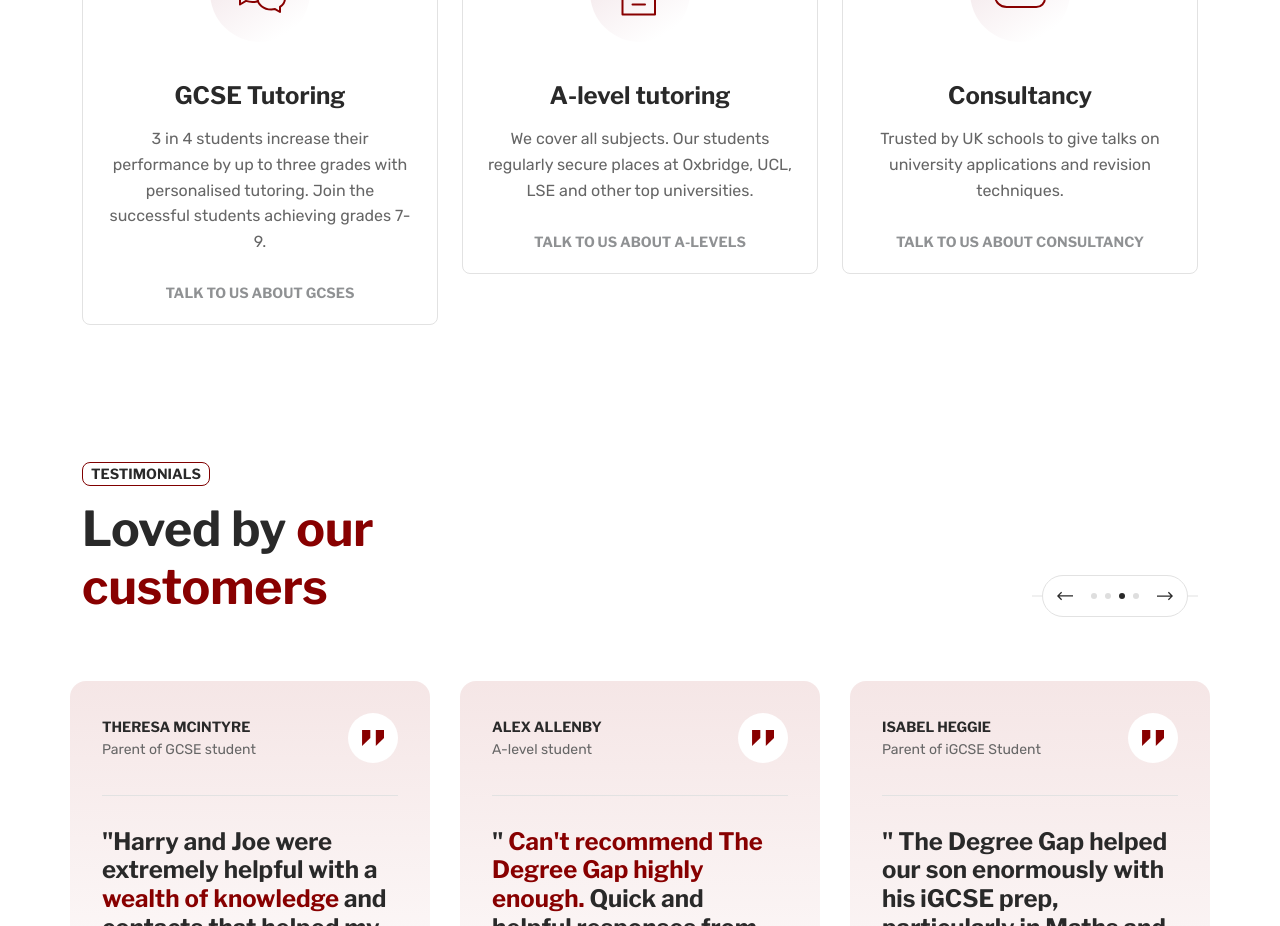
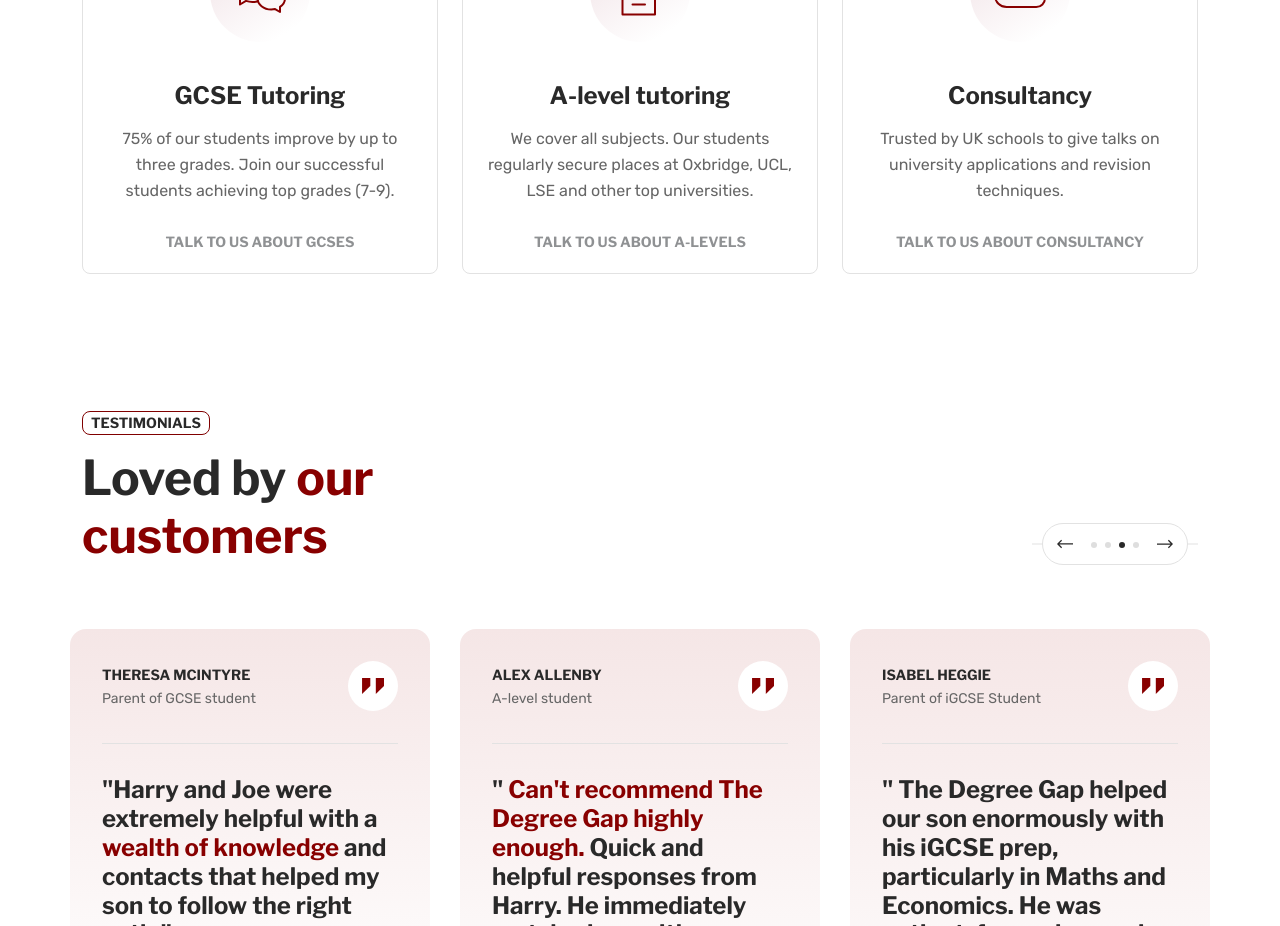
Before and after one commit to Harrygodfrey132/final-landing-page, a Next.js app: page / in a window 1280 px wide. Shown: the part 1140-2066 px from the top of the page. Built offline with nearby package versions, Linux system fonts and the light colour scheme.

Commit message:
Simplify GCSE tutoring text in Section3 for better clarity

```diff
--- a/components/sections/home/Section3.tsx
+++ b/components/sections/home/Section3.tsx
@@ -39,7 +39,7 @@
                                         </div>
                                     </div>
                                     <h6 className="mt-6 mb-3">GCSE Tutoring</h6>
-                                    <p className="mb-5">3 in 4 students increase their performance by up to three grades with personalised tutoring. Join the successful students achieving grades 7-9.</p>
+                                    <p className="mb-5">75% of our students improve by up to three grades. Join our successful students achieving top grades (7-9).</p>
                                     <span className="link text-uppercase btn-text d-block">
                                         Talk to us about GCSEs
                                     </span>
```
